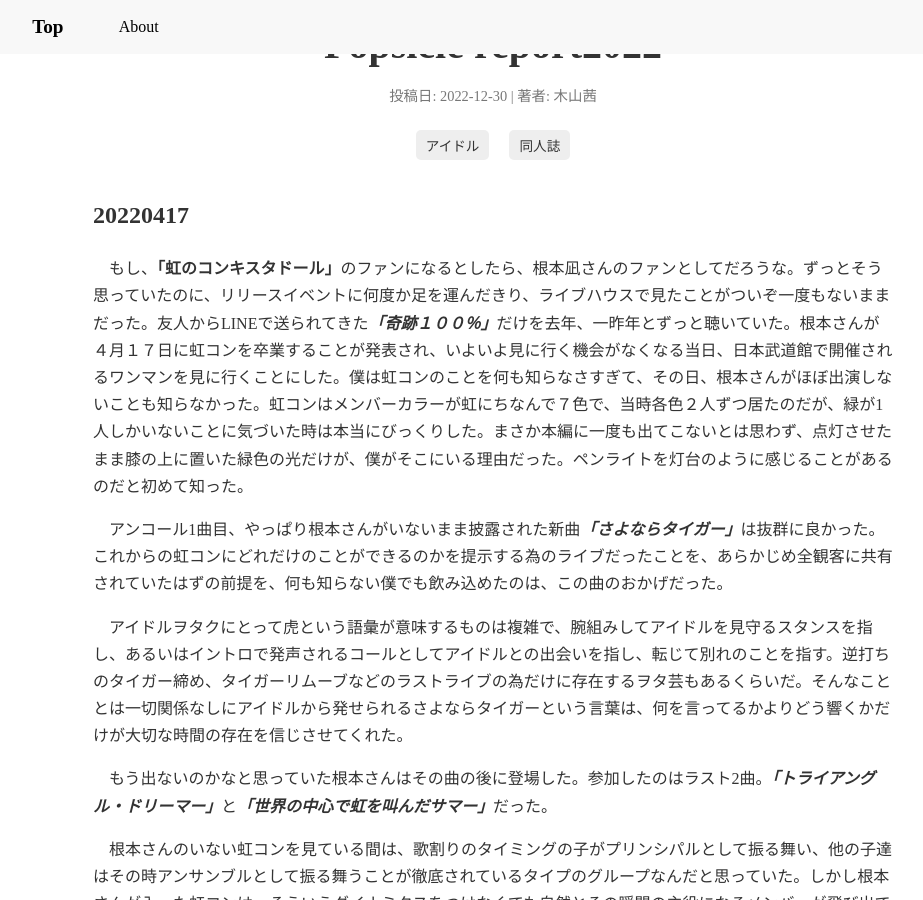
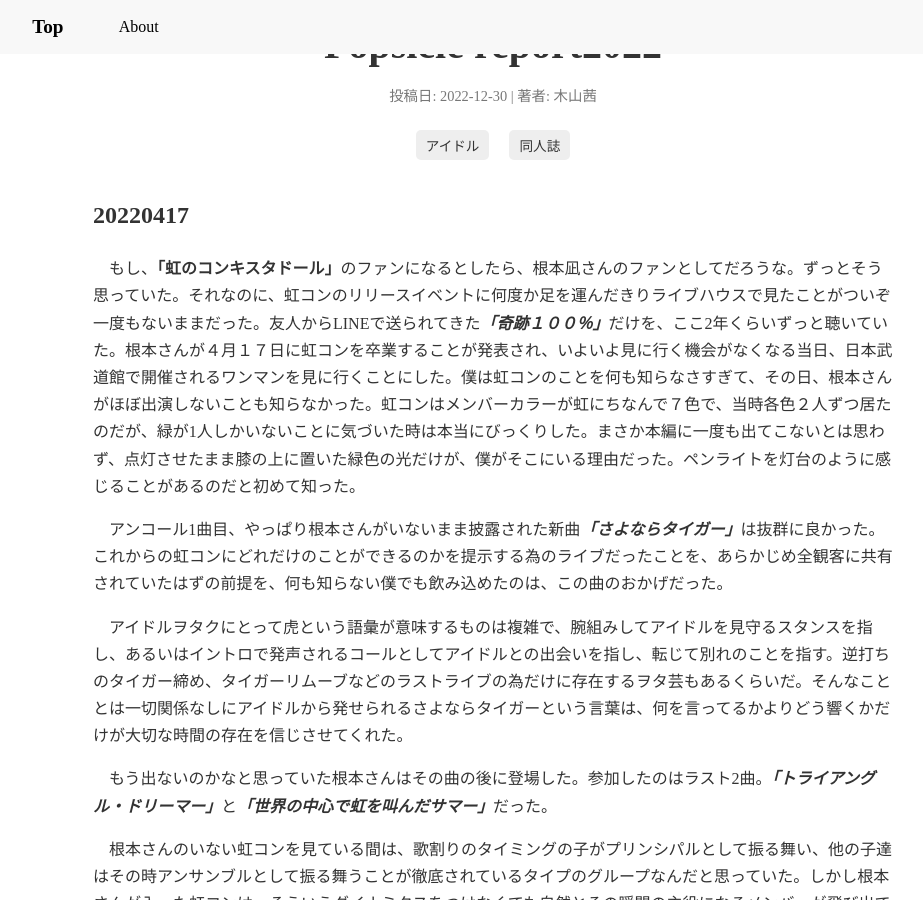
Before and after one commit to A-kiyamagen/a-kiyamagen.github.io, a Jekyll site: the page built from _posts/2022-12-30-Popsicle Report2022.md, in a window 1280 px wide and 900 px high, scrolled down 372 px. Shown: the whole window, without its empty margins (147-1070 px from the left). Built offline with Jekyll 4.4.1, drawn with Linux system fonts in a browser that asks for light colours.

Commit message:
2022-12-30-Popsicle Report2022.md を更新

```diff
--- a/_posts/2022-12-30-Popsicle Report2022.md
+++ b/_posts/2022-12-30-Popsicle Report2022.md
@@ -5,7 +5,7 @@
 original: "『Popsicle Report2022』PopcicleRX, コミックマーケット101新刊, 表紙イラスト：きた～のゆ～すけ, 2022年12月" # 初出情報
 ---
 # 20220417
-　もし、**「虹のコンキスタドール」**のファンになるとしたら、根本凪さんのファンとしてだろうな。ずっとそう思っていたのに、リリースイベントに何度か足を運んだきり、ライブハウスで見たことがついぞ一度もないままだった。友人からLINEで送られてきた***「奇跡１００％」***だけを去年、一昨年とずっと聴いていた。根本さんが４月１７日に虹コンを卒業することが発表され、いよいよ見に行く機会がなくなる当日、日本武道館で開催されるワンマンを見に行くことにした。僕は虹コンのことを何も知らなさすぎて、その日、根本さんがほぼ出演しないことも知らなかった。虹コンはメンバーカラーが虹にちなんで７色で、当時各色２人ずつ居たのだが、緑が1人しかいないことに気づいた時は本当にびっくりした。まさか本編に一度も出てこないとは思わず、点灯させたまま膝の上に置いた緑色の光だけが、僕がそこにいる理由だった。ペンライトを灯台のように感じることがあるのだと初めて知った。
+　もし、**「虹のコンキスタドール」**のファンになるとしたら、根本凪さんのファンとしてだろうな。ずっとそう思っていた。それなのに、虹コンのリリースイベントに何度か足を運んだきりライブハウスで見たことがついぞ一度もないままだった。友人からLINEで送られてきた***「奇跡１００％」***だけを、ここ2年くらいずっと聴いていた。根本さんが４月１７日に虹コンを卒業することが発表され、いよいよ見に行く機会がなくなる当日、日本武道館で開催されるワンマンを見に行くことにした。僕は虹コンのことを何も知らなさすぎて、その日、根本さんがほぼ出演しないことも知らなかった。虹コンはメンバーカラーが虹にちなんで７色で、当時各色２人ずつ居たのだが、緑が1人しかいないことに気づいた時は本当にびっくりした。まさか本編に一度も出てこないとは思わず、点灯させたまま膝の上に置いた緑色の光だけが、僕がそこにいる理由だった。ペンライトを灯台のように感じることがあるのだと初めて知った。
 
 　アンコール1曲目、やっぱり根本さんがいないまま披露された新曲***「さよならタイガー」***は抜群に良かった。これからの虹コンにどれだけのことができるのかを提示する為のライブだったことを、あらかじめ全観客に共有されていたはずの前提を、何も知らない僕でも飲み込めたのは、この曲のおかげだった。
 
```
